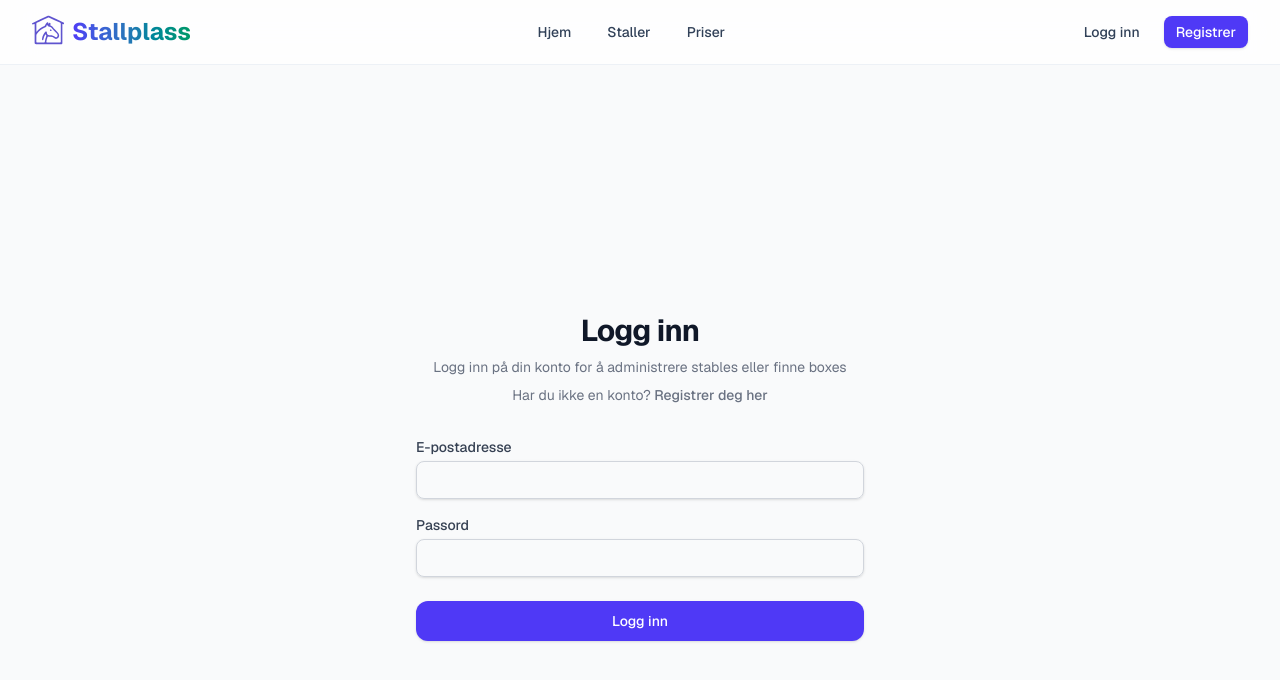
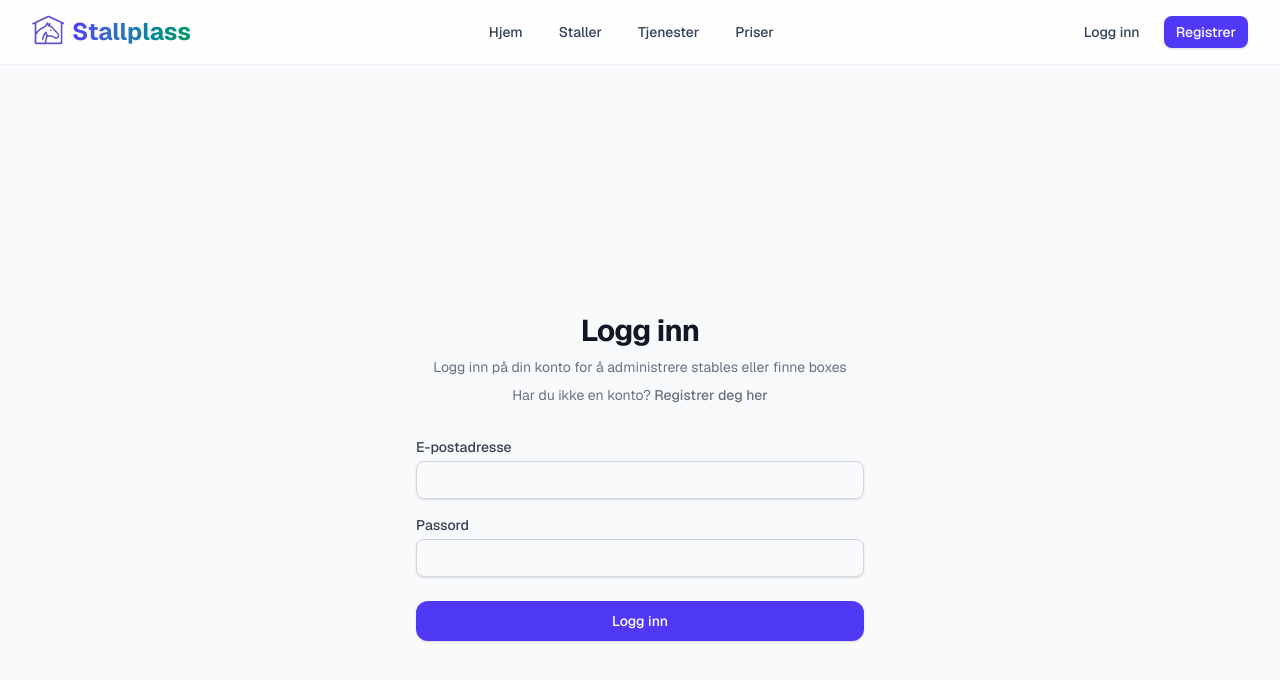
Before and after one commit to thorep/stallplass, a Next.js app: page /logg-inn in a window 1280 px wide. Shown: the top 680 px of the page. Built offline with nearby package versions, Linux system fonts and the light colour scheme; no server answers.

Commit message:
Added marketplace link

```diff
--- a/src/components/organisms/Header.tsx
+++ b/src/components/organisms/Header.tsx
@@ -92,6 +92,12 @@ export default function Header() {
               className="px-4 py-2 text-sm font-medium text-slate-700 hover:text-indigo-600 hover:bg-slate-100 rounded-lg transition-all duration-200"
             >
               {t('nav.stables')}
+            </Link>
+            <Link
+              href="/tjenester"
+              className="px-4 py-2 text-sm font-medium text-slate-700 hover:text-indigo-600 hover:bg-slate-100 rounded-lg transition-all duration-200"
+            >
+              {t('nav.services')}
             </Link>
             {user && (
               <>
@@ -216,6 +222,13 @@ export default function Header() {
                 onClick={() => setMobileMenuOpen(false)}
               >
                 {t('nav.stables')}
+              </Link>
+              <Link
+                href="/tjenester"
+                className="block px-3 py-2.5 text-base font-medium text-slate-700 hover:text-indigo-600 hover:bg-slate-100 rounded-lg transition-all duration-200"
+                onClick={() => setMobileMenuOpen(false)}
+              >
+                {t('nav.services')}
               </Link>
               {user && (
                 <>
--- a/src/lib/i18n/index.ts
+++ b/src/lib/i18n/index.ts
@@ -5,6 +5,7 @@ export interface TranslationKeys {
   nav: {
     home: string;
     stables: string;
+    services: string;
     messages: string;
     rentals: string;
     profile: string;
--- a/src/lib/i18n/translations/no.json
+++ b/src/lib/i18n/translations/no.json
@@ -2,6 +2,7 @@
   "nav": {
     "home": "Hjem",
     "stables": "Staller",
+    "services": "Tjenester",
     "messages": "Meldinger",
     "rentals": "Leieforhold",
     "profile": "Profil",
```
